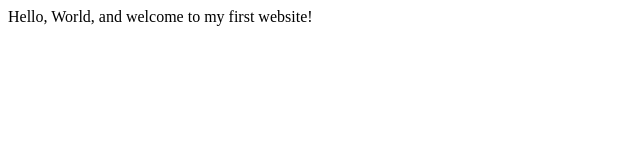
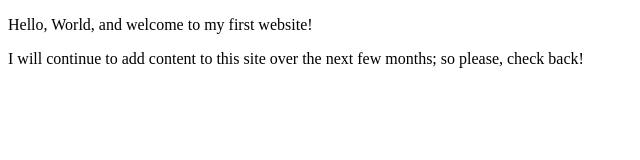
Before and after one commit to WildcatMax1/WildcatMax1.github.io, a plain HTML site: page index.html in a window 1280 px wide. Shown: the whole page, without its empty margins (0-640 px from the left). Drawn offline with Linux system fonts and the light colour scheme.

Commit message:
Update index.html

```diff
--- a/index.html
+++ b/index.html
@@ -3,9 +3,11 @@
     <head>
         <meta charset="utf-8">
         <meta name="viewport" content="width=device-width, initial-scale=1.0">
-        <title>My First Website</title>
+        <meta name="author" content="Maxwell McIntosh">
+        <title>Maxwell McIntosh | Aspiring MD</title>
     </head>
     <body>
-       Hello, World, and welcome to my first website!
+        <p>Hello, World, and welcome to my first website!</p>
+        <p>I will continue to add content to this site over the next few months; so please, check back!</p>
     </body>
 </html>
```
